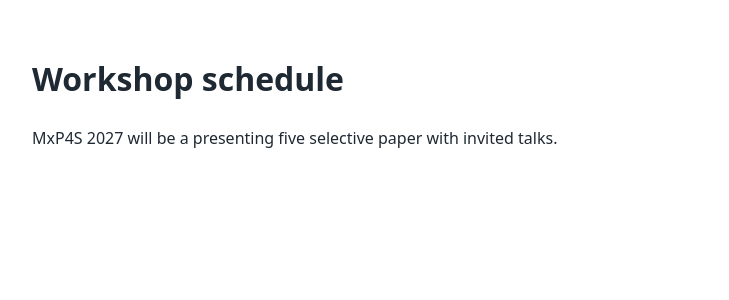
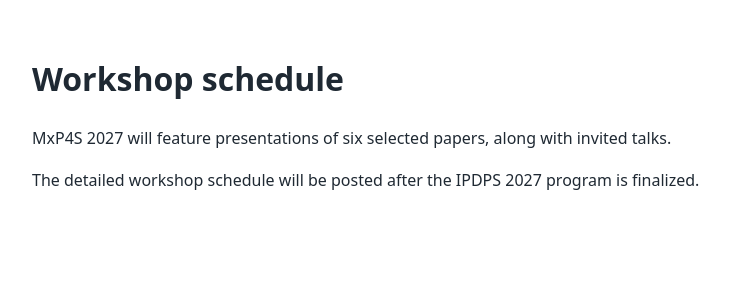
Before and after one commit to MxP4S/mxp4s2027, a Jekyll site: the page built from format.md, in a window 1280 px wide. Shown: the top 300 px of the page, without its empty margins (128-857 px from the left). Built offline with Jekyll 4.4.1, drawn with Linux system fonts in a browser that asks for light colours.

Commit message:
Update format.md

```diff
--- a/format.md
+++ b/format.md
@@ -5,8 +5,9 @@ title: Format and Schedule
 
 # Workshop schedule
 
-MxP4S 2027 will be a presenting five selective paper with invited talks.
+MxP4S 2027 will feature presentations of six selected papers, along with invited talks.
 
+The detailed workshop schedule will be posted after the IPDPS 2027 program is finalized.
 
 <!--
 MxP4S 2026 will be a non-archival workshop (without proceedings) and will consist of invited talks and a panel discussion.
```
